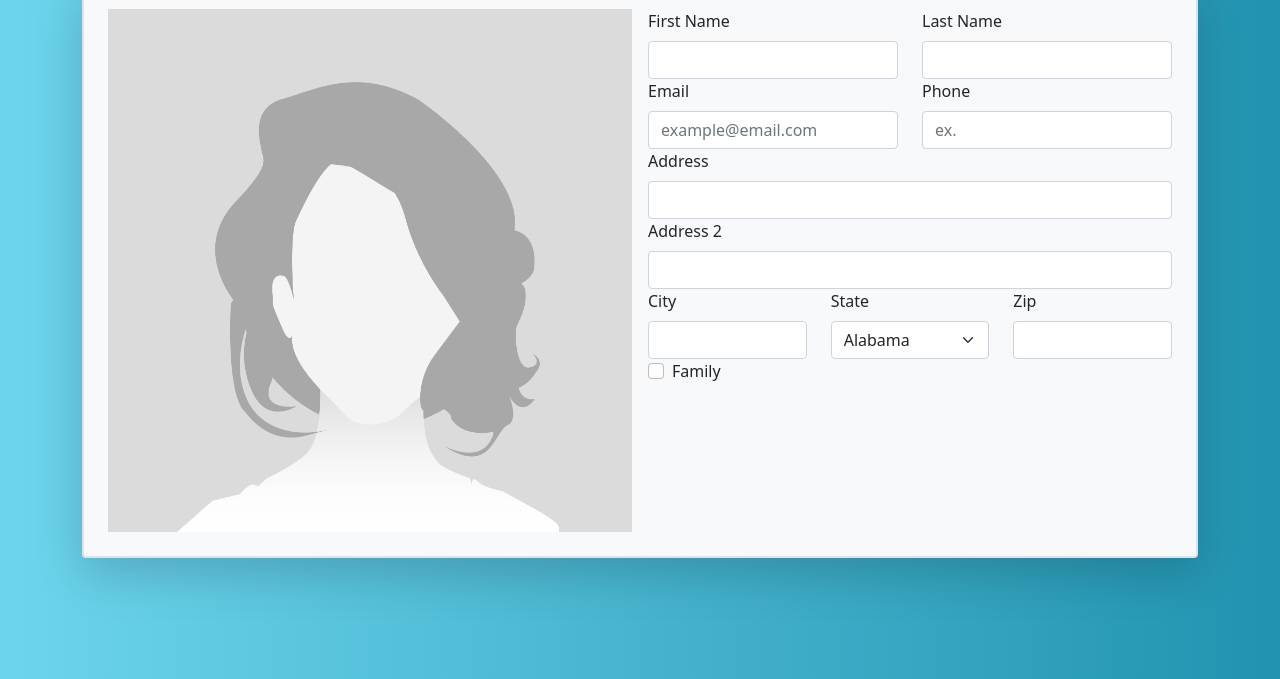
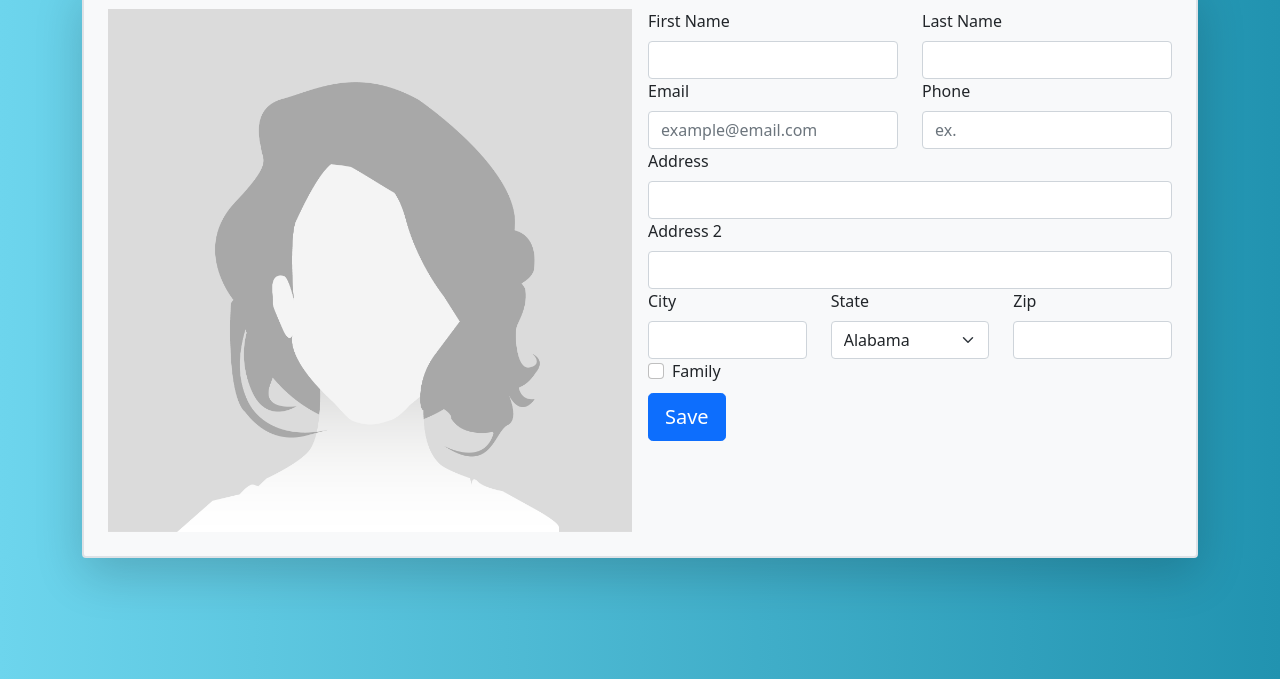
Before and after one commit to jedmorris/addressBookTemplate, a plain HTML site: page index.html in a window 1280 px wide. Shown: the part 121-800 px from the top of the page. Drawn offline with nearby package versions, Linux system fonts and the light colour scheme.

Commit message:
added btn and netlify recaptcha

```diff
--- a/index.html
+++ b/index.html
@@ -137,6 +137,15 @@
 										class="form-check-label">Family</label>
 								</div>
 							</div>
+							<div data-netlify-recaptcha="true">
+							</div>
+							<div class="col-12 d-flex pt-2">
+								<button type="submit" class="btn
+								btn-primary
+								btn-lg">
+									Save
+								</button>
+							</div>
 						</div>
 					</div>
 				</form>
```
